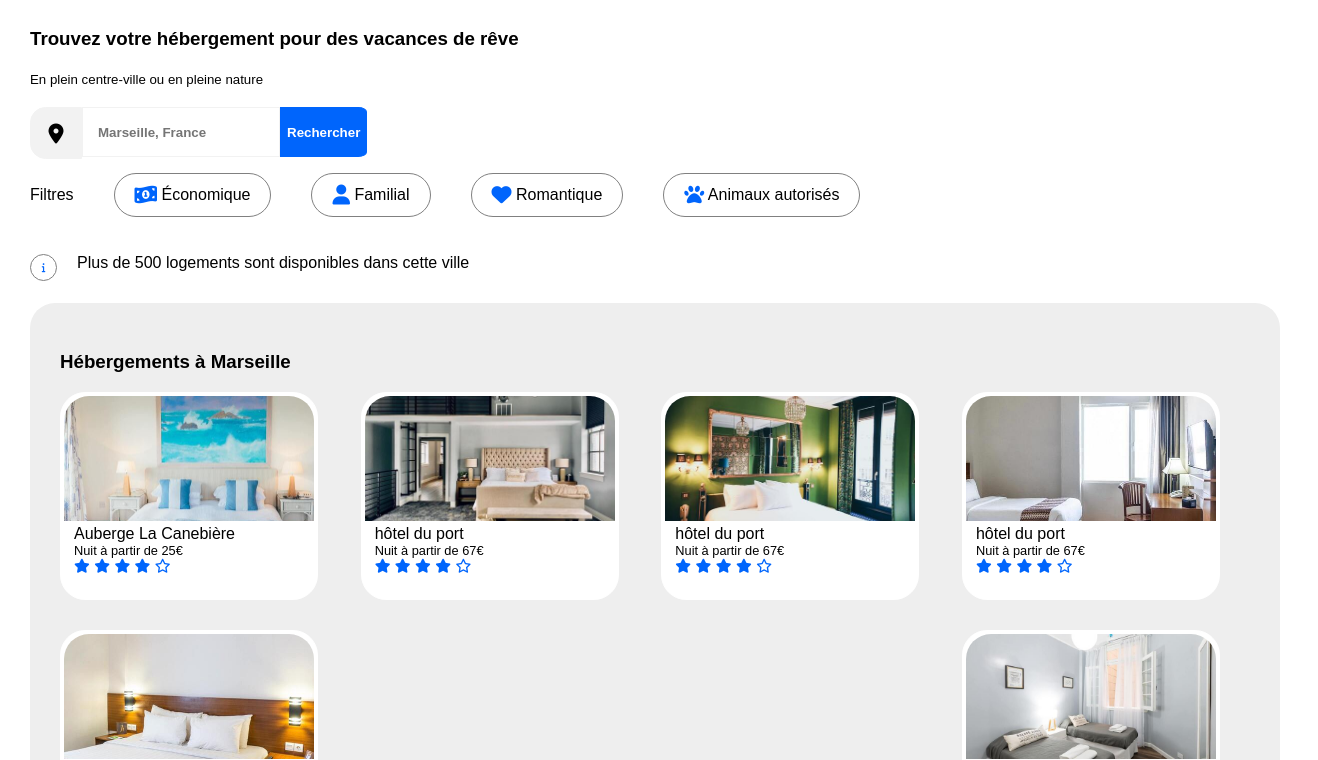
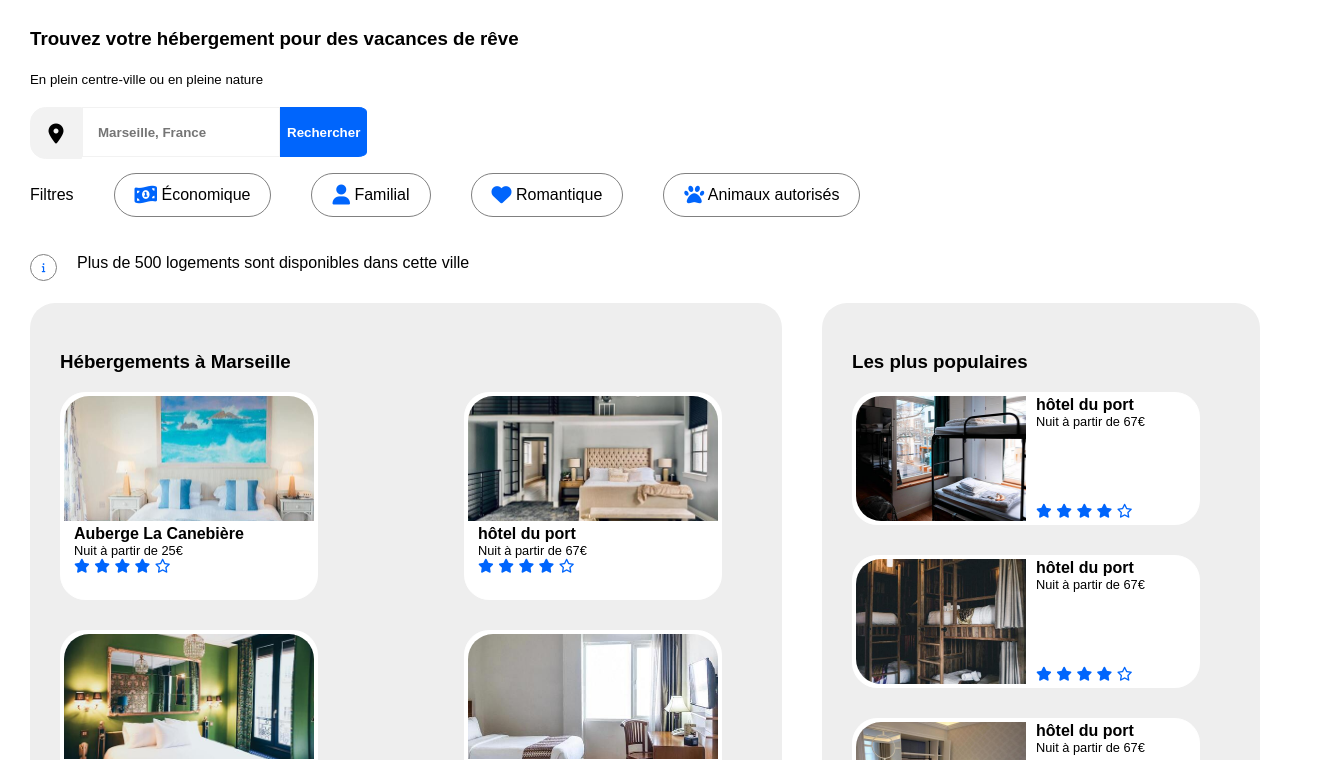
Before and after one commit to GumSurf/Booki, a plain HTML site: page index.html in a window 1280 px wide. Shown: the part 132-892 px from the top of the page, 1318 px wide, since content can reach past the window. Drawn offline with Linux system fonts and the light colour scheme.

Commit message:
Add : the agancements on the right with the most popular hotel

```diff
--- a/index.html
+++ b/index.html
@@ -82,6 +82,7 @@
 </header>
     <main>
         <section class="hebergements">
+            <div class="front_page">
             <h3>Hébergements à Marseille</h3>
             <div class="conteneur">
                 <a class="box">
@@ -168,16 +169,19 @@
                         </span>
                     </article>
                 </a>
+                <a>Afficher plus</a>
             </div>
-        </section>
-        <section>
-            <nav>
-                <div>
-                    <a class="box">
+            </div>
+            <div class="right_page">
+                <h3>Les plus populaires</h3>
+                <div class="conteneur_popularite">
+                    <a class="box_pop">
                         <img src="images/hebergements/4_small/marcus-loke-WQJvWU_HZFo-unsplash.jpg" alt="marcus-loke">
                         <article>
+                            <div>
                                 <h4>hôtel du port</h4>
                                 <p>Nuit à partir de 67€</p>
+                            </div>
                             <span>
                                 <i class="fa-solid fa-star fa-sm"></i>
                                 <i class="fa-solid fa-star fa-sm"></i>
@@ -187,11 +191,13 @@
                             </span>
                         </article>
                     </a>
-                    <a class="box">
+                    <a class="box_pop">
                         <img src="images/hebergements/4_small/nicate-lee-kT-ZyaiwBe0-unsplash.jpg" alt="nicate-lee">
                         <article>
+                            <div>
                                 <h4>hôtel du port</h4>
                                 <p>Nuit à partir de 67€</p>
+                            </div>
                             <span>
                                 <i class="fa-solid fa-star fa-sm"></i>
                                 <i class="fa-solid fa-star fa-sm"></i>
@@ -201,11 +207,13 @@
                             </span>
                         </article>
                     </a>
-                    <a class="box">
+                    <a class="box_pop">
                         <img src="images/hebergements/4_small/reisetopia-B8WIgxA_PFU-unsplash.jpg" alt="reisetopia">
                         <article>
+                            <div>
                                 <h4>hôtel du port</h4>
                                 <p>Nuit à partir de 67€</p>
+                            </div>
                             <span>
                                 <i class="fa-solid fa-star fa-sm"></i>
                                 <i class="fa-solid fa-star fa-sm"></i>
--- a/style.css
+++ b/style.css
@@ -183,6 +183,24 @@ h5
 
 .hebergements
 {
+    display: flex;
+    flex-flow: row;
+    flex-wrap: nowrap;
+    justify-content: space-between;
+    align-items: flex-start;
+}
+
+.front_page
+{
+    margin-right: 40px;
+}
+
+.right_page
+{
+    margin-right: 20px;
+}
+.front_page, .right_page
+{
     padding: 30px;
     background-color: rgb(238, 238, 238);
     border-radius: 25px;
@@ -221,12 +239,13 @@ h5
 {
     margin: 0;
     padding-left: 10px;
-    font-weight: normal;
+    font-weight: bolder;
 }
 
 .box p
 {
     font-size: 0.8em;
+    font-weight: normal;
 }
 
 .box span
@@ -234,3 +253,71 @@ h5
     padding-left: 10px;
     color: var(--color);
 }
+
+/*----SEPARATION----*/
+
+.conteneur_popularite
+{
+    display: flex;
+    flex-direction: column;
+    flex-wrap: nowrap;
+    justify-content: space-between;
+    align-items: flex-end;
+}
+
+.box_pop
+{
+    display: flex;
+    object-fit: fill;
+    padding: 3px;
+    background-color: white;
+    border: 1px solid white;
+    border-radius: 25px;
+    margin-bottom: 30px;
+    margin-right: 30px;
+    min-width: 340px;
+    height: 125px;
+}
+
+.box_pop img
+{
+    height: 125px;
+    width: 50%;
+    box-sizing: border-box;
+    border-radius: 25px 0px 0px 25px;
+    object-fit: cover;
+}
+
+.box_pop h4, p
+{
+    margin: 0;
+    padding-left: 10px;
+    font-weight: bolder;
+}
+
+.box_pop p
+{
+    font-size: 0.8em;
+    font-weight: normal;
+}
+
+.box_pop span
+{
+    padding-left: 10px;
+    color: var(--color);
+}
+
+.box_pop a
+{
+    display: flex;
+    flex-direction: row;
+}
+
+.box_pop article
+{
+    display: flex;
+    flex-direction: row;
+    align-content: space-between;
+    justify-content: flex-start;
+    flex-wrap: wrap;
+}
```
Lines whose indentation alone changed are shown as unchanged.
